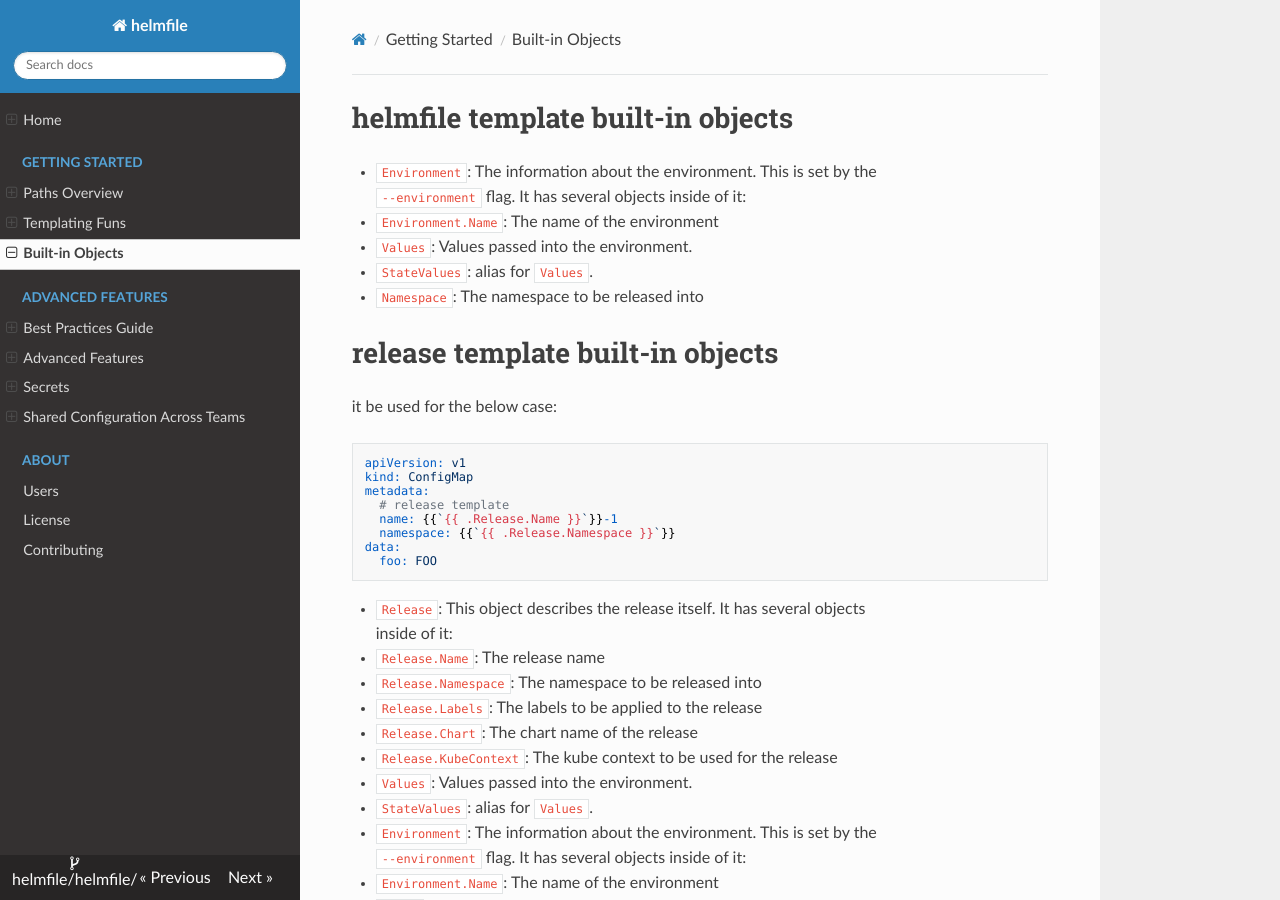
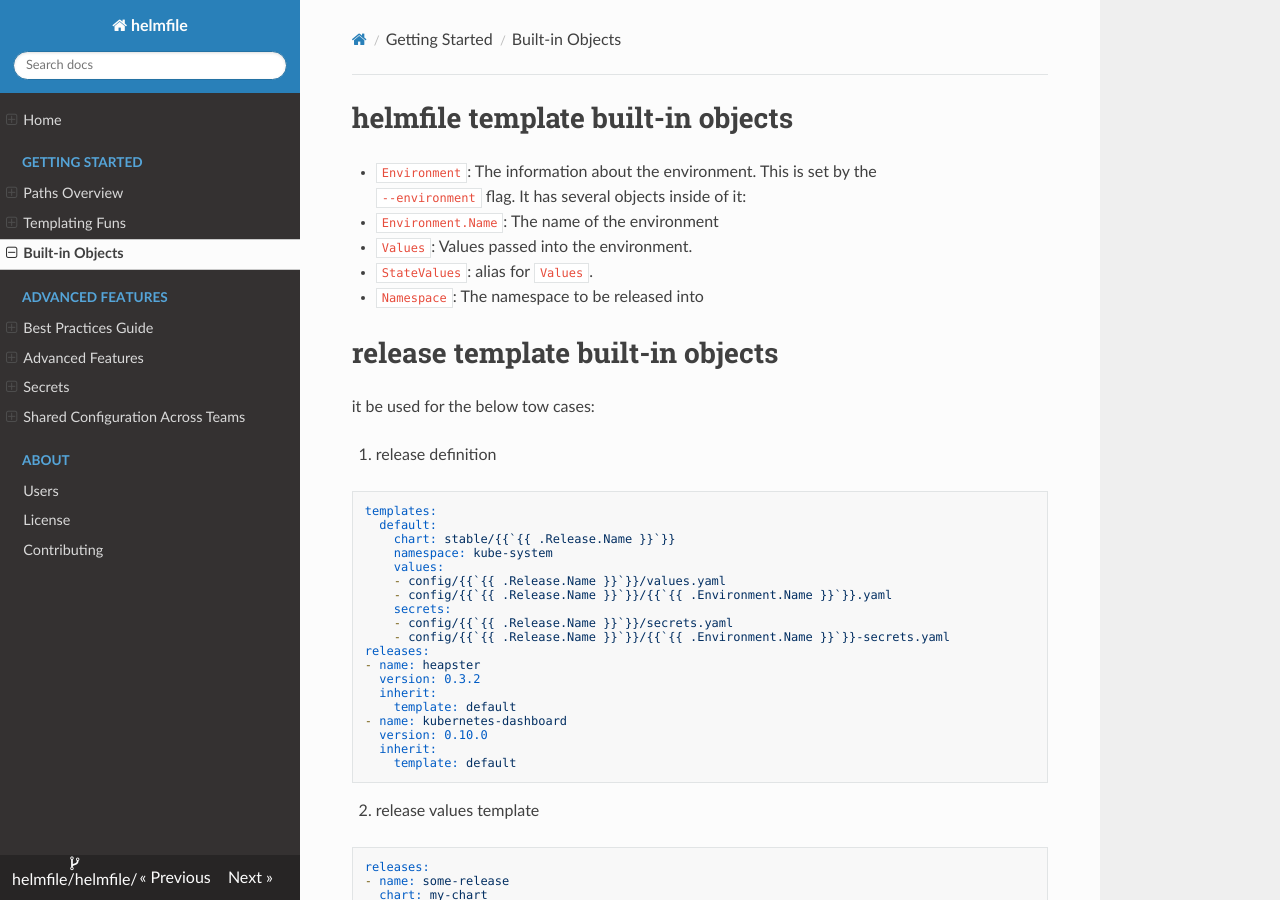
Before and after one commit to alex-tw-lam/helmfile, an MkDocs documentation site: the page built from docs/builtin-objects.md, in a window 1280 px wide and 900 px high. Built offline with MkDocs 1.6.1, drawn with Linux system fonts in a browser that asks for light colours; nearby versions of some CDN libraries; some of the changed text lies outside the part shown.

Commit message:
fix build-in objects docs (#719)
* fix build-in objects docs

Signed-off-by: yxxhero <aiopsclub@163.com>

* fix typo

Signed-off-by: yxxhero <aiopsclub@163.com>

---------

Signed-off-by: yxxhero <aiopsclub@163.com>

````diff
--- a/docs/builtin-objects.md
+++ b/docs/builtin-objects.md
@@ -9,16 +9,39 @@
 
 # release template built-in objects
 
-it be used for the below case:
+it be used for the below tow cases:
+
+1. release definition
 ```
-apiVersion: v1
-kind: ConfigMap
-metadata:
-  # release template
-  name: {{`{{ .Release.Name }}`}}-1
-  namespace: {{`{{ .Release.Namespace }}`}}
-data:
-  foo: FOO
+templates:
+  default:
+    chart: stable/{{`{{ .Release.Name }}`}}
+    namespace: kube-system
+    values:
+    - config/{{`{{ .Release.Name }}`}}/values.yaml
+    - config/{{`{{ .Release.Name }}`}}/{{`{{ .Environment.Name }}`}}.yaml
+    secrets:
+    - config/{{`{{ .Release.Name }}`}}/secrets.yaml
+    - config/{{`{{ .Release.Name }}`}}/{{`{{ .Environment.Name }}`}}-secrets.yaml
+releases:
+- name: heapster
+  version: 0.3.2
+  inherit:
+    template: default
+- name: kubernetes-dashboard
+  version: 0.10.0
+  inherit:
+    template: default
+```
+
+2. release values template
+```
+releases:
+- name: some-release
+  chart: my-chart
+  values:
+    # This is a template file can use the built-in objects
+    - path/to/values.gotmpl
 ```
 
 - `Release`: This object describes the release itself. It has several objects
````
